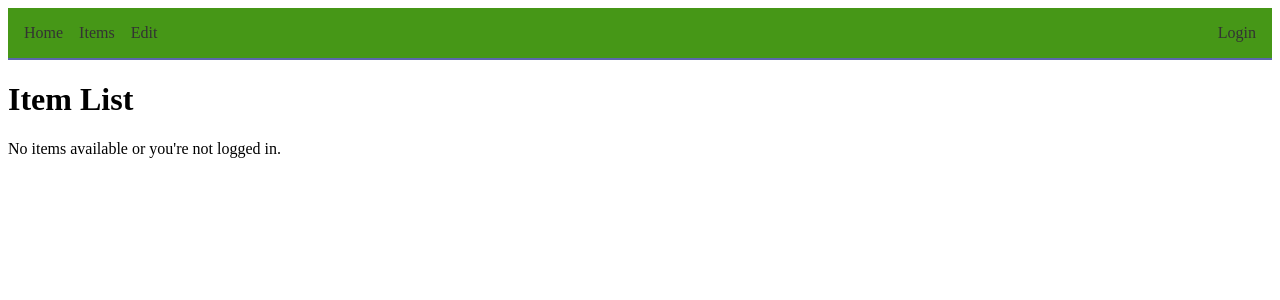
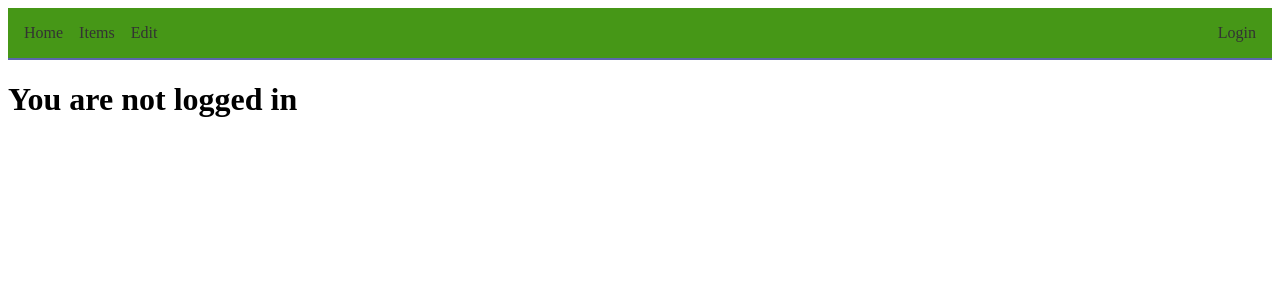
Before and after one commit to EthanWickenkamp/Svango, a SvelteKit app in the folder frontend/myapp/: page /items in a window 1280 px wide. Shown: the top 300 px of the page. Built offline with nearby package versions, Linux system fonts and the light colour scheme.

Commit message:
stricter logged out views
YOU ARE NOT LOGGED IN

```diff
--- a/frontend/myapp/src/routes/itemedit/+page.svelte
+++ b/frontend/myapp/src/routes/itemedit/+page.svelte
@@ -1,4 +1,5 @@
 <script lang="ts">
+	import { isAuthenticated } from '$lib/auth/authstore';
 	import { authenticatedFetch } from '$lib/auth/authservice';
 	export let data;
 
@@ -69,7 +70,9 @@
 	}
 </script>
 
+{#if $isAuthenticated}
 	<h1>Item List</h1>
+
 	{#if items.length > 0}
 		<ul>
 			{#each items as item (item.id)}
@@ -100,3 +103,6 @@
 			<button type="button" on:click={() => (editItem = null)}>Cancel</button>
 		</form>
 	{/if}
+{:else}
+	<h1>You are not logged in</h1>
+{/if}
--- a/frontend/myapp/src/routes/items/+page.svelte
+++ b/frontend/myapp/src/routes/items/+page.svelte
@@ -1,9 +1,11 @@
 <script lang="ts">
+  import { isAuthenticated } from '$lib/auth/authstore';
   export let data: {
     items: { name: string; description: string }[];
   };
 </script>
 
+{#if $isAuthenticated}
 	<h1>Item List</h1>
 
 	{#if data.items.length > 0}
@@ -12,6 +14,7 @@
 				<li><strong>{item.name}</strong>: {item.description}</li>
 			{/each}
 		</ul>
+	{/if}
 {:else}
-  <p>No items available or you're not logged in.</p>
+	<h1>You are not logged in</h1>
 {/if}
```
Lines whose indentation alone changed are shown as unchanged.
